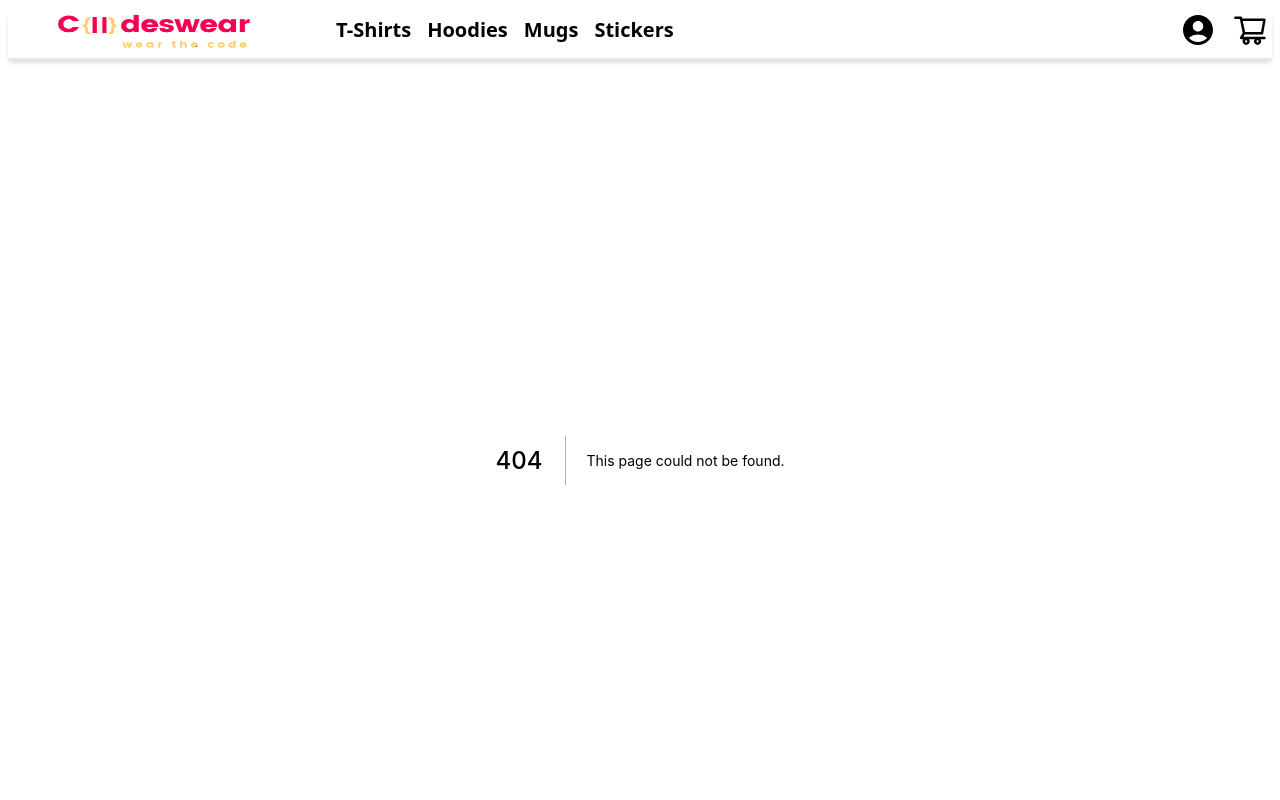
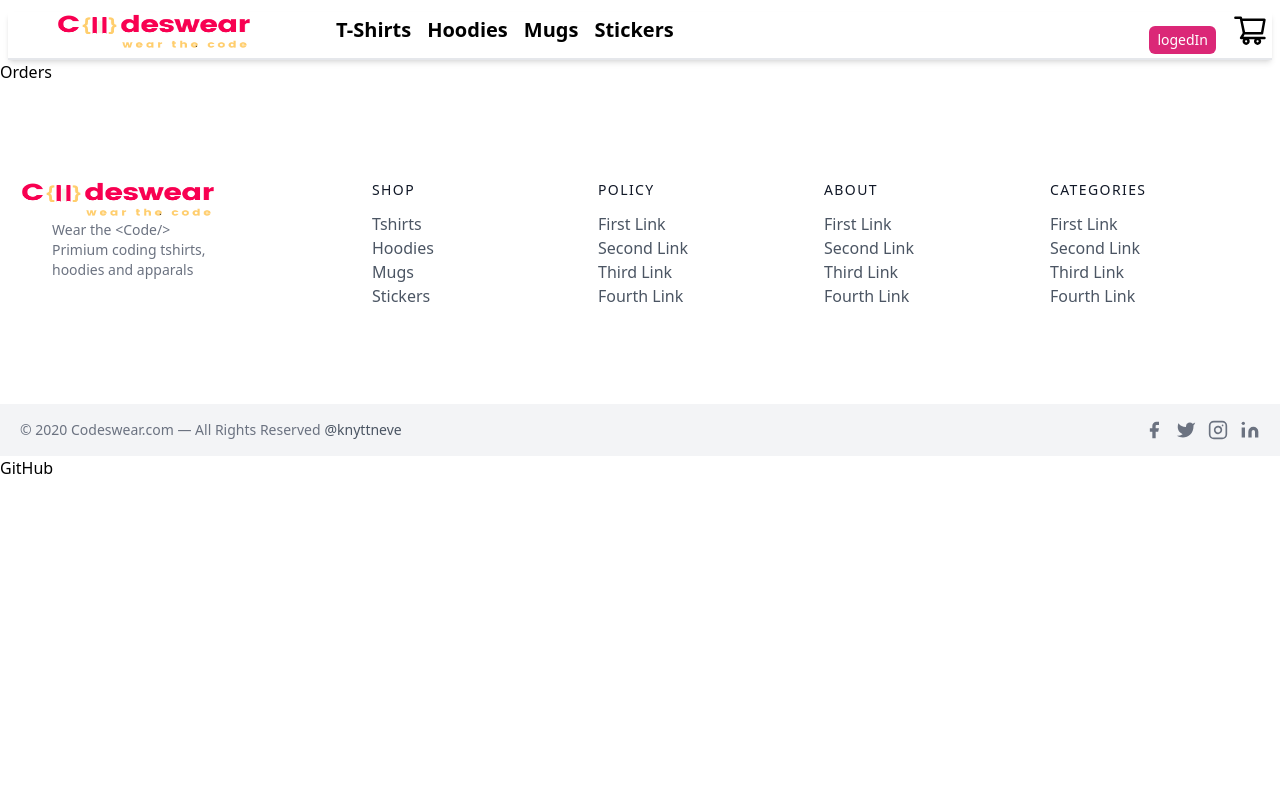
Before and after one commit to Amanullahkhankingas/ecommercesite, a Next.js app: page /orders in a window 1280 px wide. Before the commit this address had no page. Shown: the top 800 px of the page. Built offline with nearby package versions, Linux system fonts and the light colour scheme.

Commit message:
lecture 57 'Introduction to JWT - Nextjs cource'and lecture 58 'Adding Login And Logout button to Codeswear.com'

```diff
--- a/components/Navbar.js
+++ b/components/Navbar.js
@@ -1,4 +1,5 @@
-import React from 'react'
+import React, { useState } from 'react'
+
 // import { FaBeer } from 'react-icons/fa';
 import Image from 'next/image'
 import Link from 'next/link'
@@ -9,7 +10,11 @@ import { MdAccountCircle } from 'react-icons/md';
 
 
 
-const Navbar = ({addToCart, removeFromCart, cart, totalamount, clearCart}) => {
+const Navbar = ({addToCart, removeFromCart, cart, totalamount, clearCart, user, logout}) => {
+  console.log(user)
+
+
+  const [dropDown,setDropDown] =useState(false)
 
   const ref = useRef()
   // console.log(cart.this.qty)
@@ -47,7 +52,19 @@ const Navbar = ({addToCart, removeFromCart, cart, totalamount, clearCart}) => {
           </ul>
         </div>
           <div className="cart flex text-2xl cursor-pointer absolute top-1 right-1 md:right-3 md:top-3 md:text-4xl">
-          <Link href={"/login"}><a><MdAccountCircle/></a></Link>
+
+          <a onMouseOver={()=>{setDropDown(true)}} onMouseLeave={()=>{setDropDown(false)}}>
+            {dropDown && <div onMouseOver={()=>{setDropDown(true)}} onMouseLeave={()=>{setDropDown(false)}} className='absolute right-14 bg-pink-300 top-9 py-4 rounded-md px-5 w-32 text-white'>
+              <ul>
+                <Link href={'/myaccount'}><a><li className='py-1 hover:text-pink-700 text-sm'>My Account</li></a></Link>
+                <Link href={'/orders'}><a><li className='py-1 hover:text-pink-700 text-sm'>Order</li></a></Link>
+                <li onClick={logout} className='py-1 hover:text-pink-700 text-sm'>Logout</li>
+              </ul>
+            </div>}
+            {user.value && <MdAccountCircle/>}
+          </a>
+
+          {!user.value &&  <Link href={"/login"}><a><button className='bg-pink-600 px-2 py-1 rounded-md text-white text-sm'>logedIn</button></a></Link>}
 
             <div className='ml-4' onClick={handleSideCart}><AiOutlineShoppingCart/></div>
           </div>
--- a/package.json
+++ b/package.json
@@ -10,6 +10,7 @@
   },
   "dependencies": {
     "crypto-js": "^4.1.1",
+    "jsonwebtoken": "^8.5.1",
     "mongoose": "^6.5.2",
     "next": "12.2.4",
     "react": "18.2.0",
--- a/pages/_app.js
+++ b/pages/_app.js
@@ -1,12 +1,21 @@
-import Router from 'next/router'
+import {useRouter} from 'next/router'
 import { useEffect, useState } from 'react'
 import Footer from '../components/Footer'
 import Navbar from '../components/Navbar'
+
 import '../styles/globals.css'
 
 function MyApp({ Component, pageProps }) {
+  let Router = useRouter()
      const [cart,setCart] =useState({})
      const [totalamount,setTotalamount] =useState(0)
+
+    //  const [user,setUser] =useState({value:null})
+     const [user,setUser] =useState({})
+     const [key,setKey] =useState()
+     const [dropDown,setDropDown] =useState(false)
+
+
 
 
      useEffect(()=>{
@@ -16,22 +25,31 @@ function MyApp({ Component, pageProps }) {
           setCart(JSON.parse(localStorage.getItem('cart')))
           // saveCart(JSON.parse(localStorage.getItem('cart')))
 
-          console.log("use effect is cart")
+          // console.log("use effect is cart")
 
         }
         if(localStorage.getItem('amount')){
 
 
           setTotalamount(JSON.parse(localStorage.getItem('amount')))
-          console.log("use effect amount")
+          // console.log("use effect amount")
+
+
 
         }
+        let token = localStorage.getItem('token')
+        if(token){
+          setUser({value:token})
+          setKey(Math.random())
+        }
+
+
       } catch (error) {
         console.error(error)
         localStorage.clear()
 
       }
-    },[])
+    },[Router.query])
 
   const saveCart=(SavingCartInLocalStorage)=>{
     localStorage.setItem("cart",JSON.stringify(SavingCartInLocalStorage))
@@ -96,8 +114,14 @@ function MyApp({ Component, pageProps }) {
 
 
 
+      const logout =()=>{
+        localStorage.removeItem('token')
+        setUser({value: null})
+        setKey(Math.random())
+      }
+
   return<>
-          <Navbar totalamount={totalamount} cart={cart} addToCart={addToCart} removeFromCart={removeFromCart} clearCart={clearCart}/>
+          <Navbar logout={logout}  user={user} key={key} totalamount={totalamount} cart={cart} addToCart={addToCart} removeFromCart={removeFromCart} clearCart={clearCart}/>
         <Component buyNow={buyNow} totalamount={totalamount} cart={cart} addToCart={addToCart} removeFromCart={removeFromCart} clearCart={clearCart} {...pageProps} />
           <Footer/>
         </>
--- /dev/null
+++ b/pages/_document.js
@@ -0,0 +1,14 @@
+import {Html, Head, Main, NextScript} from 'next/document'
+
+export default function Document() {
+    return(
+        <Html className='overflow-x-hidden'>
+            <Head/>
+            <body>
+                <Main/>
+                <NextScript/>
+            </body>
+
+        </Html>
+    )
+}
--- a/pages/api/login.js
+++ b/pages/api/login.js
@@ -2,6 +2,9 @@ import User from "../../models/User"
 import connectDB from "../../middleware/mongoose"
 
 var CryptoJS = require("crypto-js");
+
+
+var jwt = require('jsonwebtoken');
 
 
 
@@ -14,12 +17,15 @@ const handler= async (req, res)=> {
         // console.log(user.name)
 
         var bytes  = CryptoJS.AES.decrypt(user.password, 'secretkey123');
-        var decriptText = bytes.toString(CryptoJS.enc.Utf8);
+        var decriptedPass = bytes.toString(CryptoJS.enc.Utf8);
 
         if(user){
-              if(req.body.email == user.email && req.body.password == decriptText){
+              if(req.body.email == user.email && req.body.password == decriptedPass){
 
-                  res.status(200).json({Success :true, message:"Your account is LogedIn Successfully!", name:user.name ,email:user.email})
+                var token = jwt.sign({ name:user.name ,email:user.email}, 'jsonwebtoken');
+                            //  console.log(token)
+                  res.status(200).json({Success :true, message:"Your account is LogedIn Successfully!",token:token})
+
                 }
                 else{
 
--- a/pages/login.js
+++ b/pages/login.js
@@ -4,6 +4,7 @@ import { useState } from 'react';
 import { ToastContainer, toast } from 'react-toastify';
 import 'react-toastify/dist/ReactToastify.css';
 import {useRouter} from 'next/router';
+
 
 const Login = () => {
 
@@ -31,6 +32,7 @@ const Login = () => {
     setEmail('')
     setPassword('')
     if(res.Success){
+      localStorage.setItem('token',res.token)
 
       toast.success(res.message, {
         position: "bottom-left",
--- /dev/null
+++ b/pages/orders.js
@@ -0,0 +1,12 @@
+import React from 'react'
+
+const Orders = () => {
+  return (
+    <div>
+      Orders
+    </div>
+  )
+}
+
+export default Orders
+Orders
```
Also changed, not shown: 2 other files (tests, documents, lock files or other folders).
